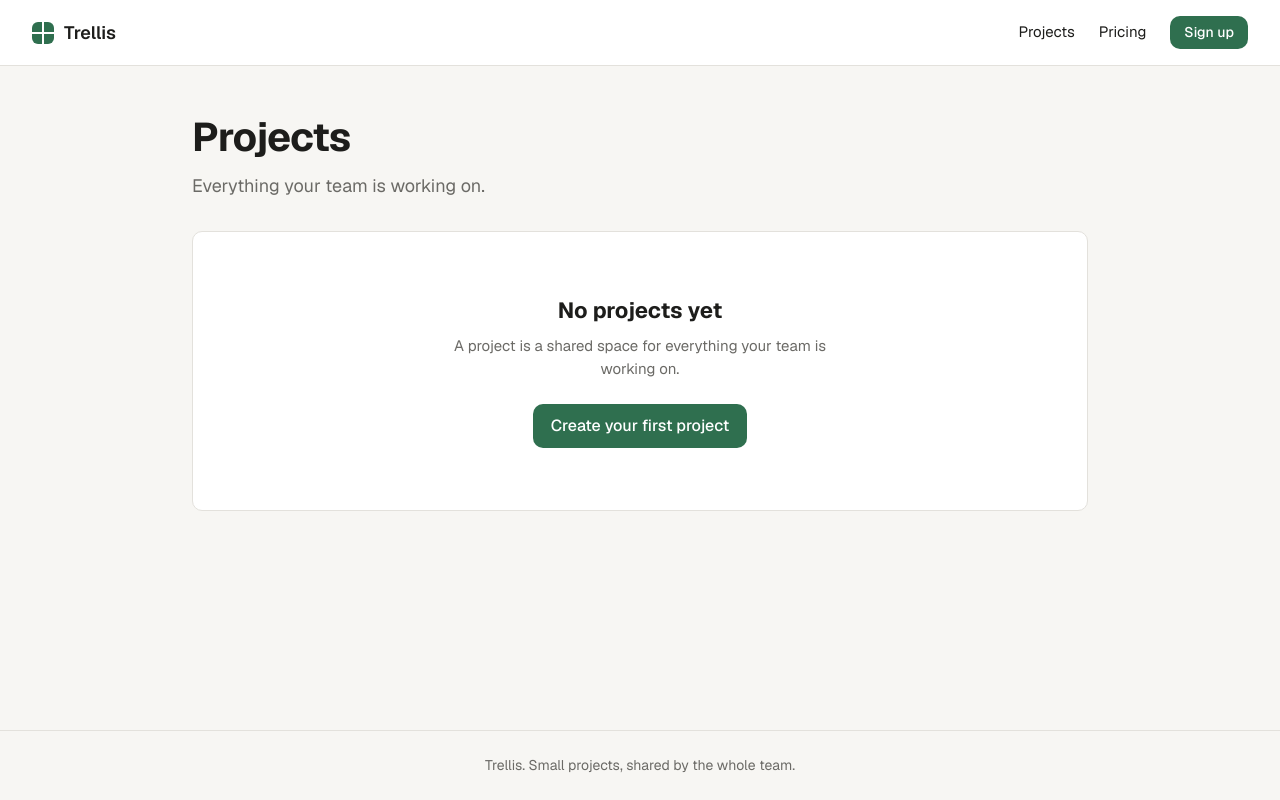
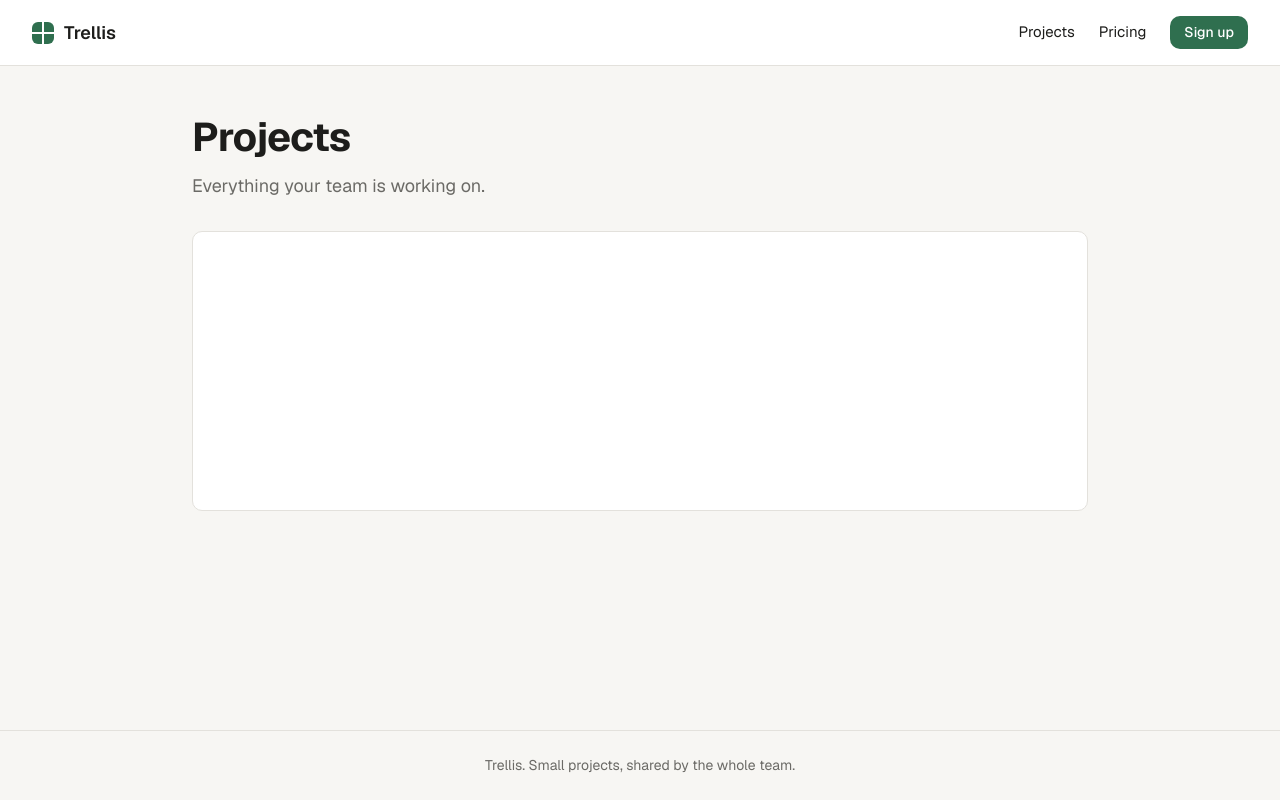
Before and after one commit to kubowania/trellis, a Next.js app: page /projects in a window 1280 px wide. Built offline with nearby package versions, Linux system fonts and the light colour scheme.

Commit message:
Revert "Add empty state UI for projects page"

```diff
--- a/app/globals.css
+++ b/app/globals.css
@@ -240,19 +240,6 @@ h2 {
   background: var(--surface);
   border: 1px solid var(--border);
   border-radius: var(--radius);
-  display: flex;
-  flex-direction: column;
-  align-items: center;
-  justify-content: center;
-  padding: 40px 24px;
-  text-align: center;
-}
-
-.projects-empty p {
-  color: var(--muted);
-  font-size: 15px;
-  max-width: 380px;
-  margin-bottom: 24px;
 }
 
 /* Pricing */
--- a/app/projects/page.js
+++ b/app/projects/page.js
@@ -27,13 +27,7 @@ export default function ProjectsPage() {
       </div>
 
       {loading ? null : projects.length === 0 ? (
-        <div className="projects-empty">
-          <h2>No projects yet</h2>
-          <p>A project is a shared space for everything your team is working on.</p>
-          <Link href="/projects/new" className="btn">
-            Create your first project
-          </Link>
-        </div>
+        <div className="projects-empty" />
       ) : (
         <div className="project-list">
           {projects.map((project) => (
```
